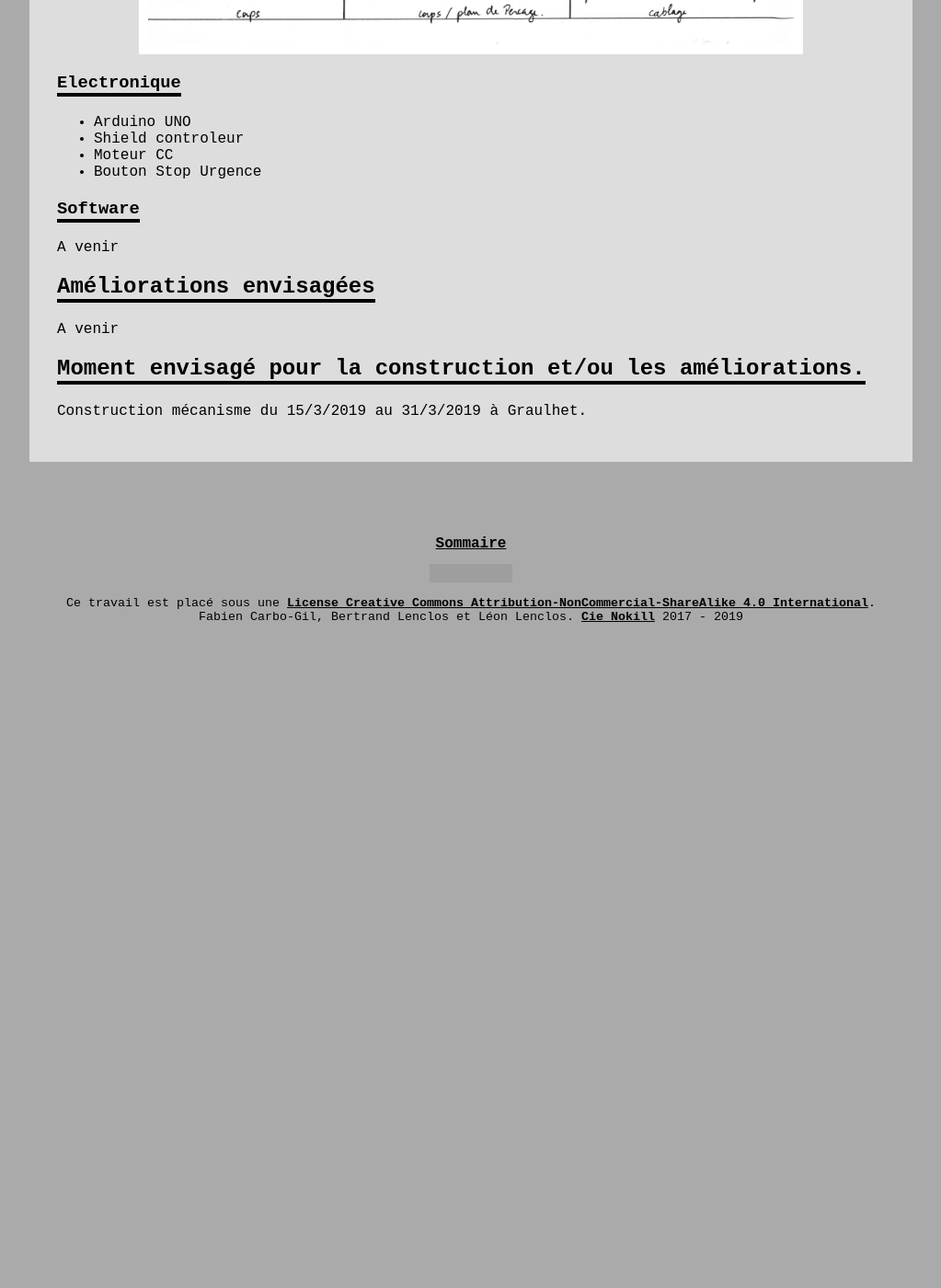
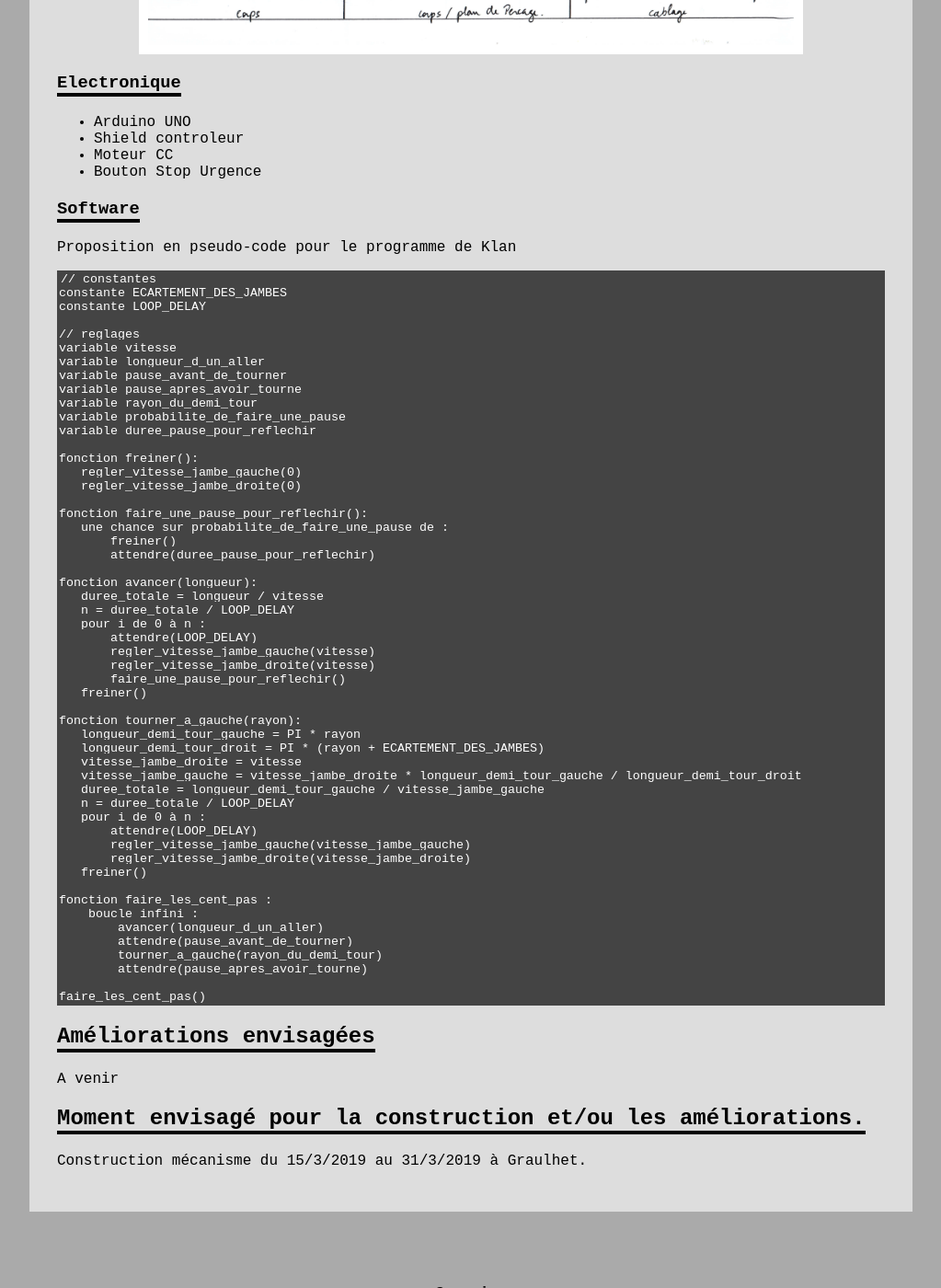
Before and after one commit to LeonLenclos/turing-test, a Jekyll site: the page built from contenu/robots/klan.md, in a window 1280 px wide and 1400 px high, scrolled down 1925 px. Shown: the whole window at 92% size, without its empty margins (128-1151 px from the left). Built offline with Jekyll 4.4.1, drawn with Linux system fonts in a browser that asks for light colours; nearby versions of some CDN libraries; our own code applies the rules of GitHub Pages for plain Markdown files; a script that is not in the unit is left out; the repository's description, which GitHub fills in, is left out; before the commit the page ends 2697 px from its top, so only the background shows below that; grey boxes are pictures that could not be loaded.

Commit message:
programme de klan

````diff
--- a/contenu/robots/klan.md
+++ b/contenu/robots/klan.md
@@ -47,8 +47,62 @@ Dans notre adaptation, la rotation des pivots s'effectue grace à des rondelles
 
 ### Software
 
-A venir
+Proposition en pseudo-code pour le programme de Klan
+```
+// constantes
+constante ECARTEMENT_DES_JAMBES
+constante LOOP_DELAY
 
+// reglages
+variable vitesse
+variable longueur_d_un_aller
+variable pause_avant_de_tourner
+variable pause_apres_avoir_tourne
+variable rayon_du_demi_tour
+variable probabilite_de_faire_une_pause
+variable duree_pause_pour_reflechir
+
+fonction freiner():
+   regler_vitesse_jambe_gauche(0)
+   regler_vitesse_jambe_droite(0)
+
+fonction faire_une_pause_pour_reflechir():
+   une chance sur probabilite_de_faire_une_pause de :
+       freiner()
+       attendre(duree_pause_pour_reflechir)
+
+fonction avancer(longueur):
+   duree_totale = longueur / vitesse
+   n = duree_totale / LOOP_DELAY
+   pour i de 0 à n :
+       attendre(LOOP_DELAY)
+       regler_vitesse_jambe_gauche(vitesse)
+       regler_vitesse_jambe_droite(vitesse)
+       faire_une_pause_pour_reflechir()
+   freiner()
+
+fonction tourner_a_gauche(rayon):
+   longueur_demi_tour_gauche = PI * rayon
+   longueur_demi_tour_droit = PI * (rayon + ECARTEMENT_DES_JAMBES)
+   vitesse_jambe_droite = vitesse
+   vitesse_jambe_gauche = vitesse_jambe_droite * longueur_demi_tour_gauche / longueur_demi_tour_droit
+   duree_totale = longueur_demi_tour_gauche / vitesse_jambe_gauche
+   n = duree_totale / LOOP_DELAY
+   pour i de 0 à n :
+       attendre(LOOP_DELAY)
+       regler_vitesse_jambe_gauche(vitesse_jambe_gauche)
+       regler_vitesse_jambe_droite(vitesse_jambe_droite)
+   freiner()
+
+fonction faire_les_cent_pas :
+    boucle infini :
+        avancer(longueur_d_un_aller)
+        attendre(pause_avant_de_tourner)
+        tourner_a_gauche(rayon_du_demi_tour)
+        attendre(pause_apres_avoir_tourne)
+
+faire_les_cent_pas()
+```
 ## Améliorations envisagées
 
 A venir
````
